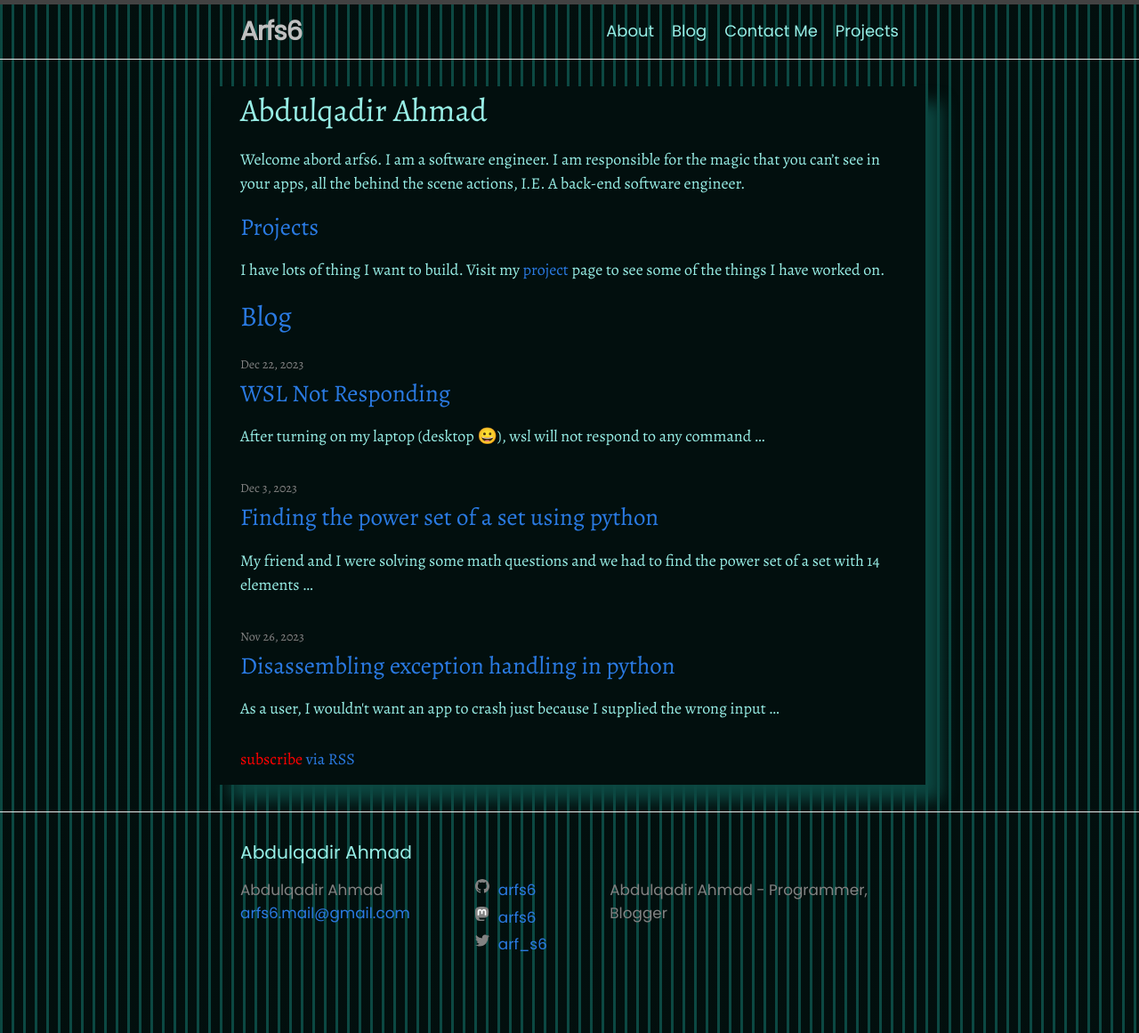
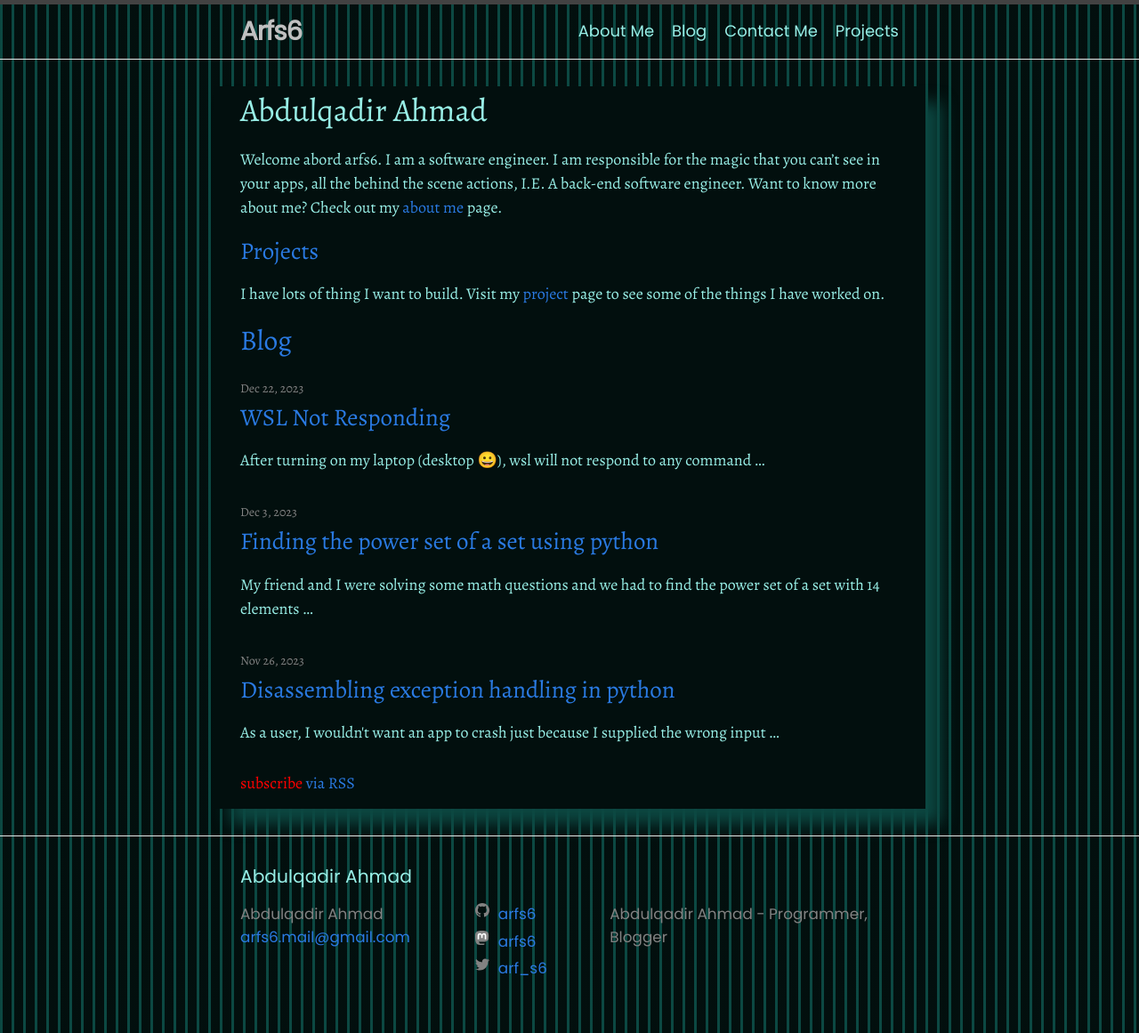
Before and after one commit to Arfs6/Arfs6.github.io, a Jekyll site: the page built from index.markdown, in a window 1280 px wide. Shown: the whole page at 89% size. Built offline with Jekyll 4.4.1, drawn with Linux system fonts in a browser that asks for light colours.

Commit message:
changed title of about page and added lint to the about page in the intro of home page

```diff
--- a/about.markdown
+++ b/about.markdown
@@ -1,7 +1,7 @@
 ---
 layout: page
-title: About
+title: About Me
 permalink: /about/
 ---
 # About me
-My name is Abdulqadir Ahmad (You can call me Abdul or Abuahmad). I like writing codes, [Python](https://python.org) and [neovim](https://neovim.io) are like home to me now. I have wrote Python, C, Lua, js and even BrainFuck :). I like reading books, Especially historical fiction and supernatural + action ones. I hate in-accessible softwares. I like listening to podcasts. I talk too much, it sometimes get me into trouble.
+Hi, My name is Abdulqadir Ahmad (You can call me Abdul or Abuahmad). I like writing codes, [Python](https://python.org) and [neovim](https://neovim.io) are like home to me now. I have wrote Python, C, Lua, js and even BrainFuck :). I like reading books, Especially historical fiction and supernatural + action ones. I hate in-accessible softwares. I like listening to podcasts. I talk too much, it sometimes get me into trouble.
--- a/index.markdown
+++ b/index.markdown
@@ -2,7 +2,7 @@
 layout: home
 title: Abdulqadir Ahmad
 ---
-Welcome abord arfs6. I am a software engineer. I am responsible for the magic that you can't see in your apps, all the behind the scene actions, I.E. A back-end software engineer.
+Welcome abord arfs6. I am a software engineer. I am responsible for the magic that you can't see in your apps, all the behind the scene actions, I.E. A back-end software engineer. Want to know more about me? Check out my [about me](/about/) page.
 
 ## [Projects](./projects)
 
```
